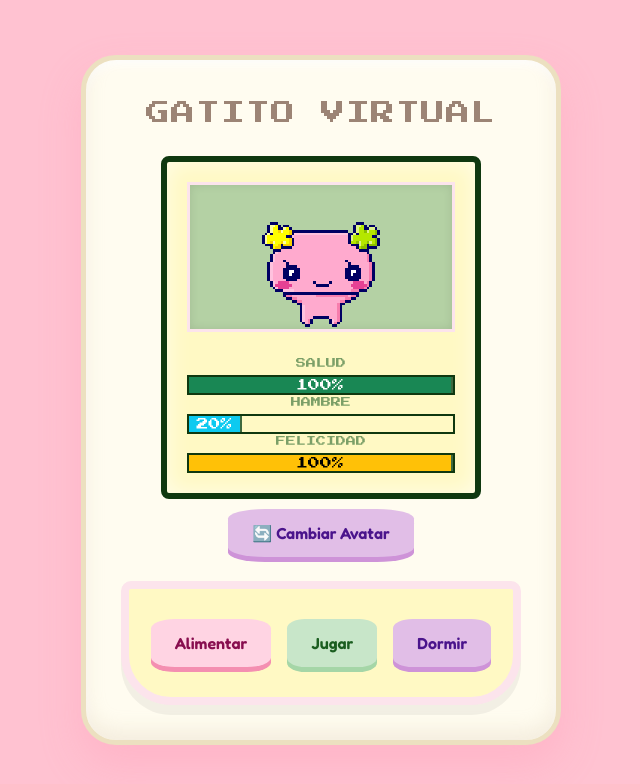
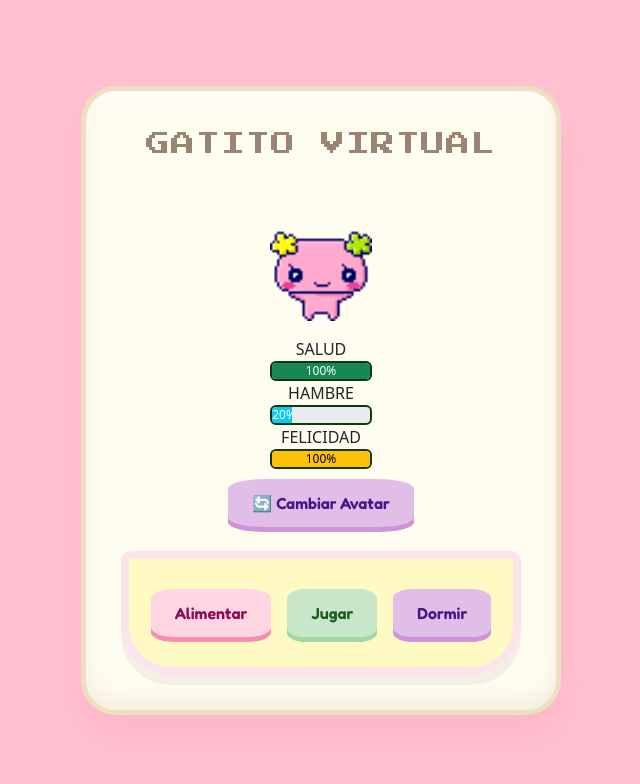
Before and after one commit to laura-0210/ProyectoReact, a React (Vite) app in the folder ProyectoReact/: page / in a window 1280 px wide. Shown: the top 784 px of the page, without its empty margins (319-959 px from the left). Built offline with nearby package versions, Linux system fonts and the light colour scheme; no server answers.

Commit message:
arreglo gato

```diff
--- a/ProyectoReact/src/App.css
+++ b/ProyectoReact/src/App.css
@@ -1,10 +1,10 @@
 /* src/App.css */
 
+@import url("https://fonts.googleapis.com/css2?family=Press+Start+2P&display=swap");
 
-@import url('https://fonts.googleapis.com/css2?family=Press+Start+2P&display=swap');
-
-
-html, body, #root {
+html,
+body,
+#root {
   margin: 0;
   padding: 0;
   width: 100%;
@@ -15,18 +15,15 @@ html, body, #root {
   align-items: center;
 }
 
-
 .app-container {
-
   background-color: #fffcf0;
   padding: 35px;
   border-radius: 35px;
 
-
   border: 5px solid #ece0c0;
   box-shadow:
     inset 0 -10px 20px rgba(200, 180, 150, 0.2),
-    inset 0 5px 10px rgba(255,255,255,0.9),
+    inset 0 5px 10px rgba(255, 255, 255, 0.9),
     0 20px 40px rgba(255, 150, 180, 0.3);
 
   display: flex;
@@ -36,12 +33,11 @@ html, body, #root {
 }
 
 h1 {
-
   color: #9c8475;
   text-shadow: 2px 2px 0px #fffcf0;
   margin-bottom: 25px;
   font-size: 1.5rem;
-  font-family: 'Press Start 2P', cursive, sans-serif;
+  font-family: "Press Start 2P", cursive, sans-serif;
   line-height: 1.5;
   letter-spacing: 1px;
 }
@@ -67,13 +63,13 @@ h1 {
   border-radius: 20px;
   padding: 20px;
   text-align: center;
-  box-shadow: 0 10px 25px rgba(0,0,0,0.2);
+  box-shadow: 0 10px 25px rgba(0, 0, 0, 0.2);
   animation: popIn 0.3s cubic-bezier(0.175, 0.885, 0.32, 1.275);
 }
 
 .avatar-menu h3 {
   color: #880e4f;
-  font-family: 'Fredoka', sans-serif;
+  font-family: "Fredoka", sans-serif;
   margin-bottom: 15px;
 }
 
@@ -117,24 +113,43 @@ h1 {
   color: #555;
 }
 
-/* --- Truco para recortar el Sprite del Drácula --- */
-.preview-dracula {
-  width: 45px;   /* Ancho de un solo gato aprox */
-  height: 45px;
-  object-fit: none; /* No estirar la imagen */
-  object-position: 0 0; /* Mostrar solo el primer gato de la izquierda */
-  image-rendering: pixelated; /* Que se vea nítido el pixel art */
-  transform: scale(1.5); /* Hacerlo un poquito más grande */
+/* --- ANIMACIÓN DEL GATO DRÁCULA EN PANTALLA PRINCIPAL --- */
+
+/* Clase base para el avatar (para asegurar tamaño) */
+.pet-avatar {
+  height: 120px; /* Tamaño estándar para los originales */
+  object-fit: contain;
+  image-rendering: auto;
 }
 
-.preview-normal {
-  width: 50px;
-  height: 50px;
-  object-fit: contain;
+/* Clase ESPECÍFICA para cuando es Drácula */
+.pet-avatar.dracula-animation {
+  width: 64px; /* Ancho aproximado de UN solo gato de la tira */
+  height: 64px; /* Alto aproximado */
+
+  /* Truco para recortar: */
+  object-fit: none; /* No estirar la imagen */
+  object-position: 0 0; /* Empezar en el primer gato */
+
+  /* Estilo Pixel Art nítido */
+  image-rendering: pixelated;
+
+  /* Hacerlo más grande visualmente sin perder calidad */
+  transform: scale(2.5);
+  margin-top: 20px; /* Un poco de aire si se ve muy arriba por el zoom */
+
+  /* La Animación: steps(6) porque hay 6 gatos en la imagen */
+  animation: spriteWalk 1s steps(6) infinite;
 }
 
-/* Animación de entrada */
-@keyframes popIn {
-  from { transform: scale(0.5); opacity: 0; }
-  to { transform: scale(1); opacity: 1; }
+/* Definimos cómo se mueve la tira de izquierda a derecha */
+@keyframes spriteWalk {
+  from {
+    object-position: 0 0;
+  }
+  to {
+    /* Mueve la imagen hacia la izquierda el 100% de su ancho total */
+    /* Si la animación salta raro, prueba poniendo el ancho exacto en px negativo, ej: -384px */
+    object-position: -100% 0;
+  }
 }
--- a/ProyectoReact/src/App.tsx
+++ b/ProyectoReact/src/App.tsx
@@ -124,6 +124,7 @@ function App() {
         hunger={stats.hunger}
         happiness={stats.happiness}
         petImage={getCurrentImage()}
+        skin={skin} // <--- AÑADE ESTO (pasamos "original" o "dracula")
         // Pasamos una clase extra si es dracula para recortarlo en la pantalla principal también
         // (Esto es un truco rápido, idealmente editarías StatusScreen también)
         onTick={() => {}}
--- a/ProyectoReact/src/components/StatusScreen.tsx
+++ b/ProyectoReact/src/components/StatusScreen.tsx
@@ -1,11 +1,14 @@
 import { useEffect } from "react";
-import "./StatusScreen.css";
+// import "./StatusScreen.css"; // Asegúrate de que este CSS no tenga conflictos con App.css
+
+export type SkinType = "original" | "dracula";
 
 interface StatusScreenProps {
   health: number;
   hunger: number;
   happiness: number;
   petImage: string;
+  skin: SkinType;
   onTick: () => void;
 }
 
@@ -15,11 +18,12 @@ export const StatusScreen = ({
   happiness,
   petImage,
   onTick,
+  skin,
 }: StatusScreenProps) => {
-  // Detectamos si es la imagen del drácula
-  const isDracula = petImage.includes("dracula");
-
   useEffect(() => {
+    // IMPORTANTE: Este intervalo puede duplicar el de App.tsx.
+    // Si App.tsx ya hace el tick cada 2s, aquí solo necesitas pintar.
+    // Si quieres forzar un refresco visual, está bien, pero cuidado con el rendimiento.
     const timer = setInterval(() => {
       onTick();
     }, 2000);
@@ -34,18 +38,24 @@ export const StatusScreen = ({
 
   return (
     <div className="gameboy-screen">
-      <div className="sprite-container">
-        {/* LÓGICA DE VISUALIZACIÓN CORREGIDA */}
-        {isDracula ? (
-          // OPCIÓN A: Si es Drácula, usamos un DIV con background (Sprite Animation)
-          <div
-            className="pixel-sprite dracula-anim"
-            style={{ backgroundImage: `url(${petImage})` }}
-          />
-        ) : (
-          // OPCIÓN B: Si es normal, usamos la IMG de siempre
-          <img src={petImage} alt="Mascota" className="pixel-sprite" />
-        )}
+      {/* MANTÉN SIEMPRE LA ESTRUCTURA DE IMAGEN.
+         El CSS se encarga de recortar si tiene la clase "dracula-animation"
+      */}
+      <div
+        className="sprite-container"
+        style={{
+          display: "flex",
+          justifyContent: "center",
+          alignItems: "center",
+          height: "150px",
+        }}
+      >
+        <img
+          src={petImage}
+          alt="Mascota"
+          // AQUÍ ESTÁ LA MAGIA: Si skin es dracula, añade la clase que activa el CSS de App.css
+          className={`pet-avatar ${skin === "dracula" ? "dracula-animation" : ""}`}
+        />
       </div>
 
       <div className="alert-area">
@@ -63,7 +73,7 @@ export const StatusScreen = ({
       </div>
 
       <div className="stats-container">
-        {/* Barras de estado (igual que antes) */}
+        {/* Barras de estado... */}
         <div className="stat-row">
           <span className="pixel-text">SALUD</span>
           <div
```
